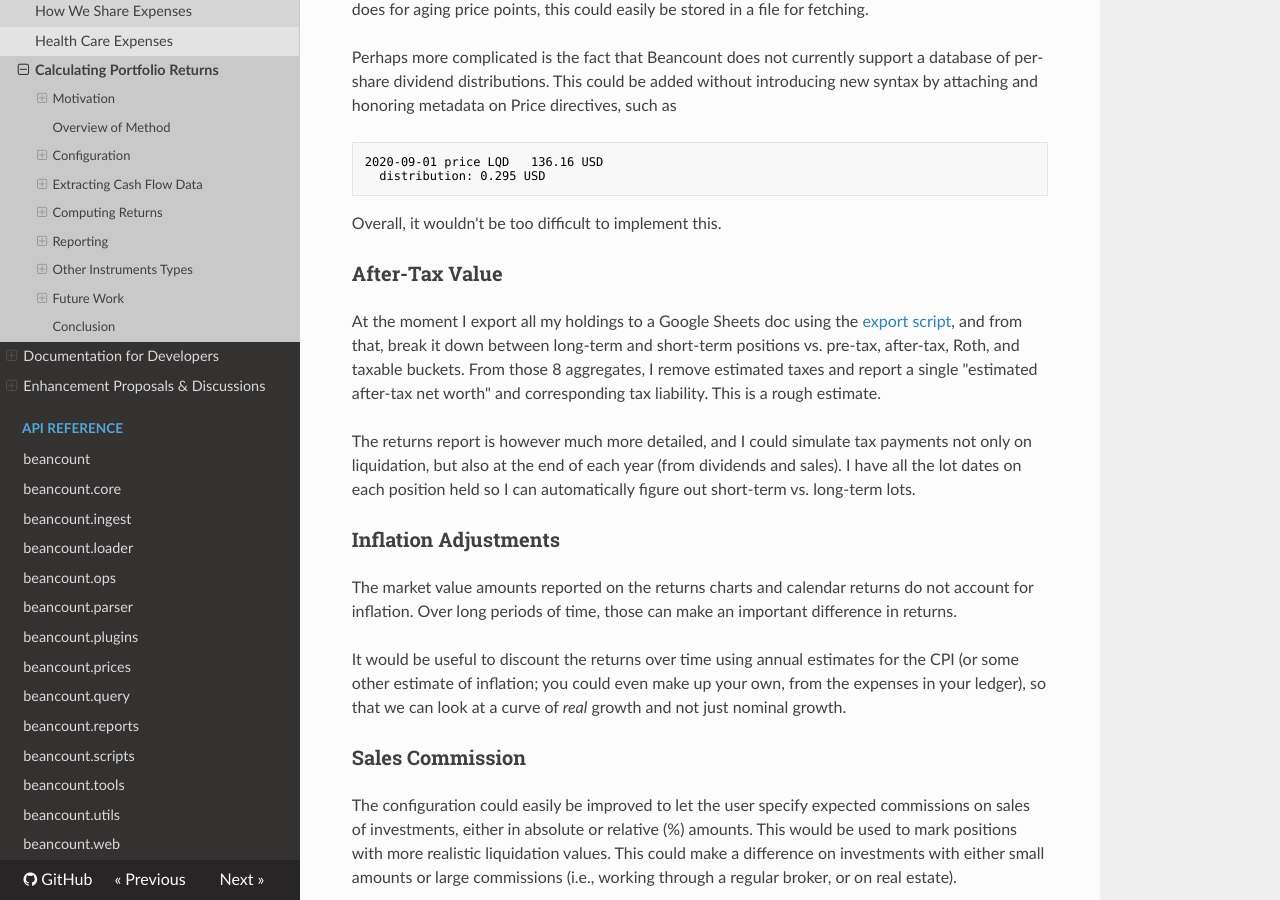
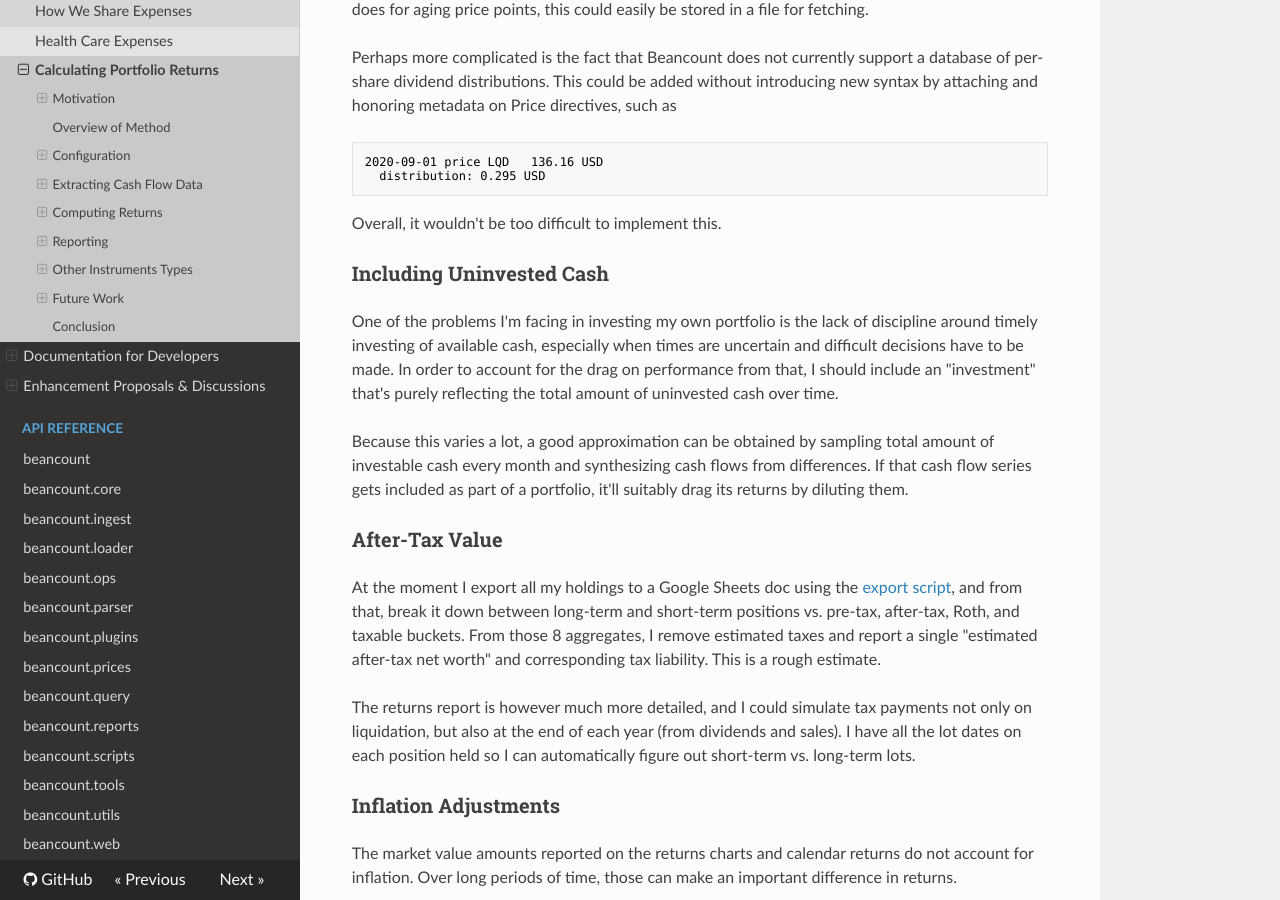
Before and after one commit to beancount/docs, an MkDocs documentation site: the page built from docs/calculating_portolio_returns.md, in a window 1280 px wide and 900 px high, scrolled down 18122 px. Built offline with MkDocs 1.6.1, drawn with Linux system fonts in a browser that asks for light colours.

```diff
--- a/docs/calculating_portolio_returns.md
+++ b/docs/calculating_portolio_returns.md
@@ -502,6 +502,12 @@ Perhaps more complicated is the fact that Beancount does not currently support a
 
 Overall, it wouldn't be too difficult to implement this.
 
+### Including Uninvested Cash<a id="including-uninvested-cash"></a>
+
+One of the problems I'm facing in investing my own portfolio is the lack of discipline around timely investing of available cash, especially when times are uncertain and difficult decisions have to be made. In order to account for the drag on performance from that, I should include an "investment" that's purely reflecting the total amount of uninvested cash over time.
+
+Because this varies a lot, a good approximation can be obtained by sampling total amount of investable cash every month and synthesizing cash flows from differences. If that cash flow series gets included as part of a portfolio, it'll suitably drag its returns by diluting them.
+
 ### After-Tax Value<a id="after-tax-value"></a>
 
 At the moment I export all my holdings to a Google Sheets doc using the [<span class="underline">export script</span>](https://github.com/beancount/beancount/blob/master/beancount/projects/export.py), and from that, break it down between long-term and short-term positions vs. pre-tax, after-tax, Roth, and taxable buckets. From those 8 aggregates, I remove estimated taxes and report a single "estimated after-tax net worth" and corresponding tax liability. This is a rough estimate.
```
Also changed, not shown: docs/importing_external_data.md (+10 -10 lines).
